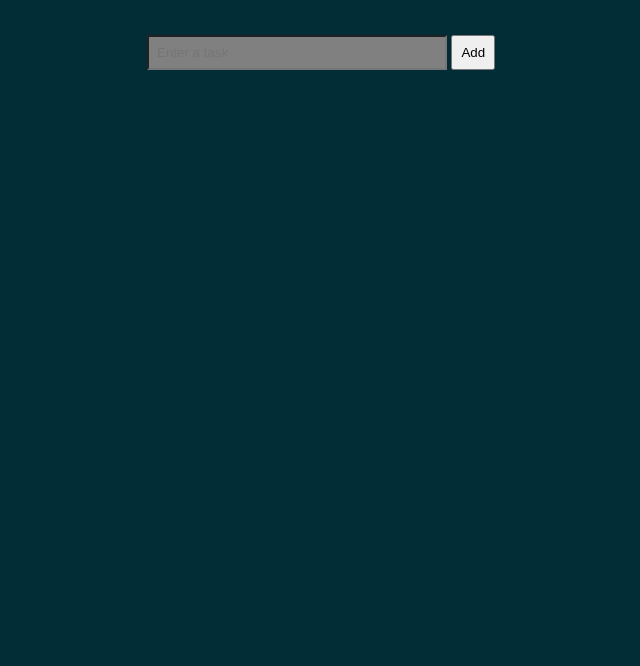
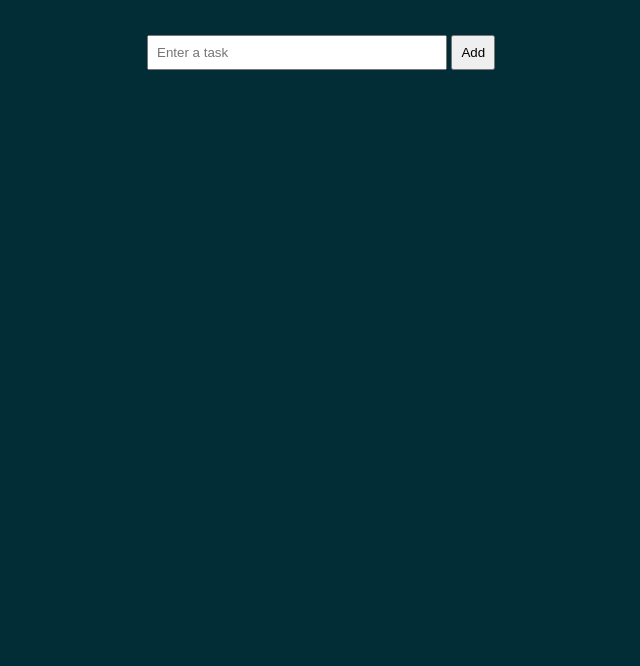
Before and after one commit to Bhargavi18-command/todo-list, a plain HTML site: page index.html in a window 1280 px wide. Shown: the part 134-800 px from the top of the page, without its empty margins (293-933 px from the left). Drawn offline with Linux system fonts and the light colour scheme.

Commit message:
Update index.html

```diff
--- a/index.html
+++ b/index.html
@@ -44,10 +44,8 @@
             text-decoration: line-through;
             color: black;
         }
-        #taskInput{
-            color:Black;
-            background:Grey;}
-       # taskList{
+
+       # taskTest{
            color:black;}
     </style>
 </head>
```
